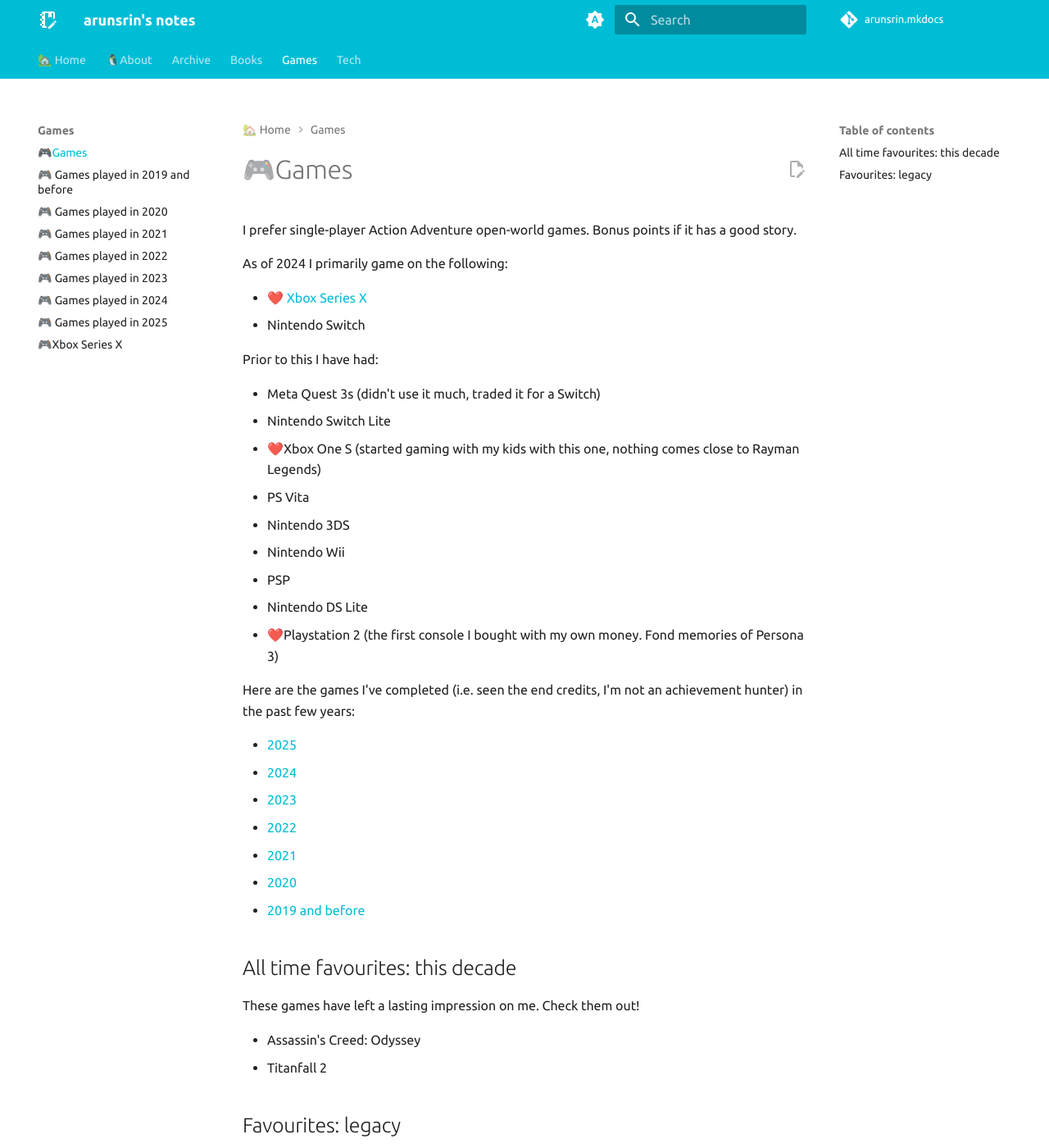
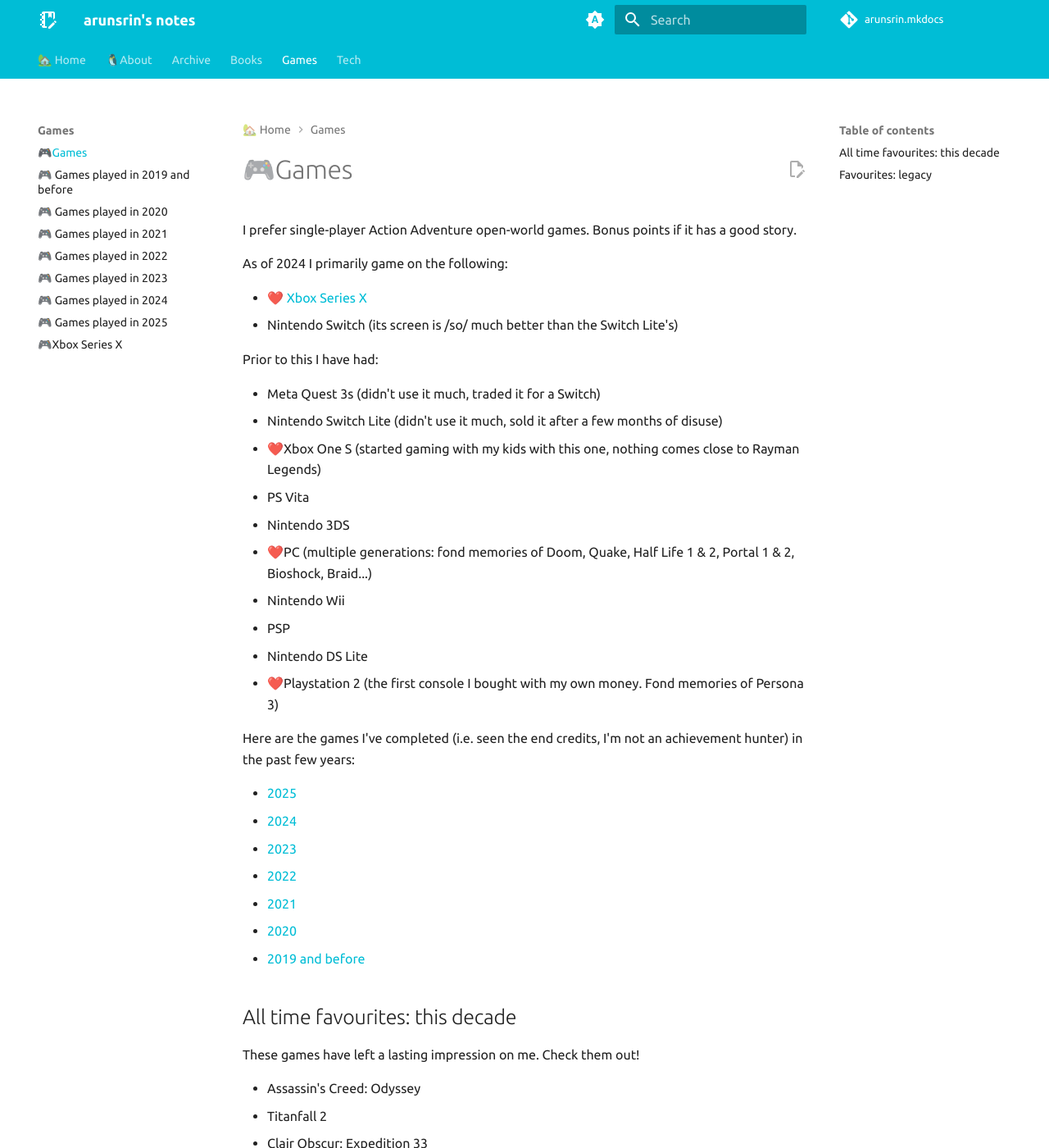
Before and after one commit to arunsrin/arunsrin.mkdocs, an MkDocs documentation site: the page built from home/games/index.md, in a window 1280 px wide and 1400 px high. Shown: the whole window at 82% size. Built offline with MkDocs 1.6.1 and Material for MkDocs 9.7.7, drawn with Linux system fonts in a browser that asks for light colours; comment, search, counter and statistics services are not loaded.

Commit message:
some refinements to old consoles

```diff
--- a/home/games/index.md
+++ b/home/games/index.md
@@ -6,15 +6,16 @@
 As of 2024 I primarily game on the following:
 
 - ❤️ [Xbox Series X](xbox.md)
-- Nintendo Switch
+- Nintendo Switch (its screen is /so/ much better than the Switch Lite's)
 
 Prior to this I have had:
 
 - Meta Quest 3s (didn't use it much, traded it for a Switch)
-- Nintendo Switch Lite
+- Nintendo Switch Lite (didn't use it much, sold it after a few months of disuse)
 - ❤️Xbox One S (started gaming with my kids with this one, nothing comes close to Rayman Legends)
 - PS Vita
 - Nintendo 3DS
+- ❤️PC (multiple generations: fond memories of Doom, Quake, Half Life 1 & 2, Portal 1 & 2, Bioshock, Braid...)
 - Nintendo Wii
 - PSP
 - Nintendo DS Lite
@@ -37,6 +38,7 @@
 
 - Assassin's Creed: Odyssey
 - Titanfall 2
+- Clair Obscur: Expedition 33
 
 ## Favourites: legacy
 
```
